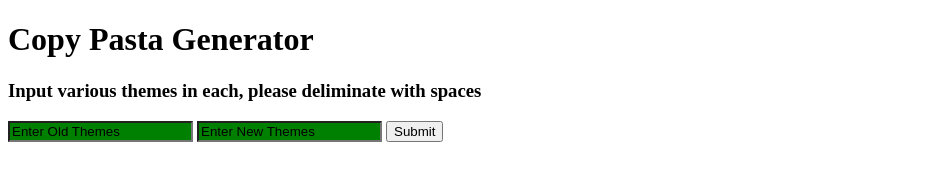
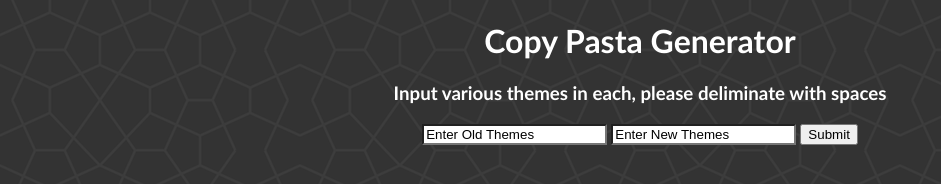
Before and after one commit to TarunRaj16/copy-pasta-generator, a plain HTML site: page index.html in a window 1280 px wide. Both pictures are taken after a click on the button "Submit". Shown: the whole page, without its empty margins (0-941 px from the left). Drawn offline with Linux system fonts and the light colour scheme.

Commit message:
added zee css

```diff
--- /dev/null
+++ b/cpstyle.css
@@ -0,0 +1,19 @@
+body {
+
+    background-image: url("assets/background.png");
+	text-align: center;
+	color: white;
+	font-family: Optima, Segoe, "Segoe UI", Candara, Calibri, Arial, sans-serif;
+}
+h1{
+    color: white;
+	text-align: center;
+	font-family: Optima, Segoe, "Segoe UI", Candara, Calibri, Arial, sans-serif;
+
+}
+
+h3{
+color: white;
+	text-align: center;
+	font-family: Optima, Segoe, "Segoe UI", Candara, Calibri, Arial, sans-serif;
+}
--- a/index.html
+++ b/index.html
@@ -3,6 +3,8 @@
 <head>
 <title>Copy Pasta Generator </title>
 <script src="indexjs.js" type='text/javascript'></script>
+<link rel="stylesheet" type="text/css" href="cpstyle.css" />
+<link rel="icon" href="assets/icon.png" />
 </head>
 
 <body>
--- a/indexjs.js
+++ b/indexjs.js
@@ -13,9 +13,9 @@ function send(){
 	 document.getElementById("newThemes").style.backgroundColor='green';
 
 	 var togetherArray = [oldThemeArray,newThemeArray];
-	 sendToServer(JSON.stringify(togetherArray));
-
-	 alert("Old Themes: " + oldThemeArray + " || " + "New Themes" + newThemeArray);
+	 var jsonstring = JSON.stringify(togetherArray);
+	 alert("JSON STRING: " + jsonstring);
+	 sendToServer(jsonstring);
 
 
 	 }
@@ -50,4 +50,8 @@ function sendToServer(arrayPar) {
      alert("WebSocket NOT supported by your Browser!");
   }
 
+
+	 document.getElementById("oldThemes").style.backgroundColor='white';
+	 document.getElementById("newThemes").style.backgroundColor='white';
+
 }
```
Also changed, not shown: assets/background.png (added), assets/icon.png (added).
